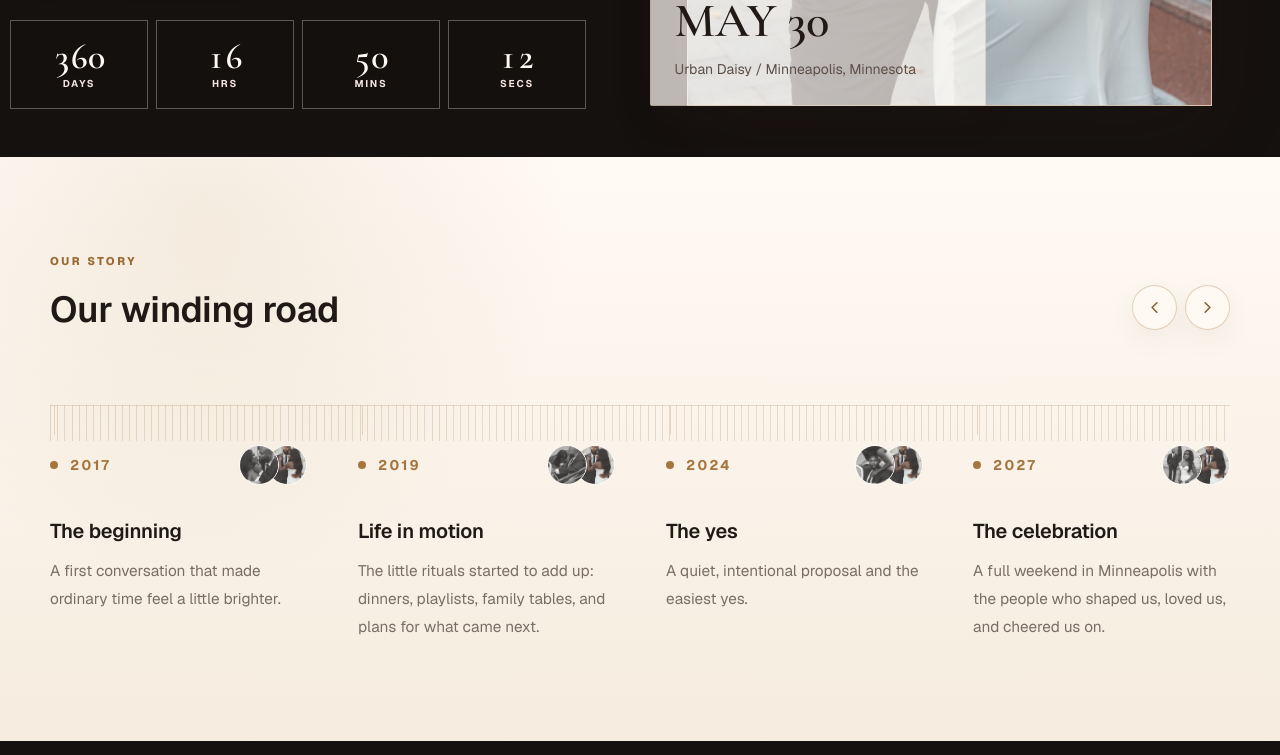
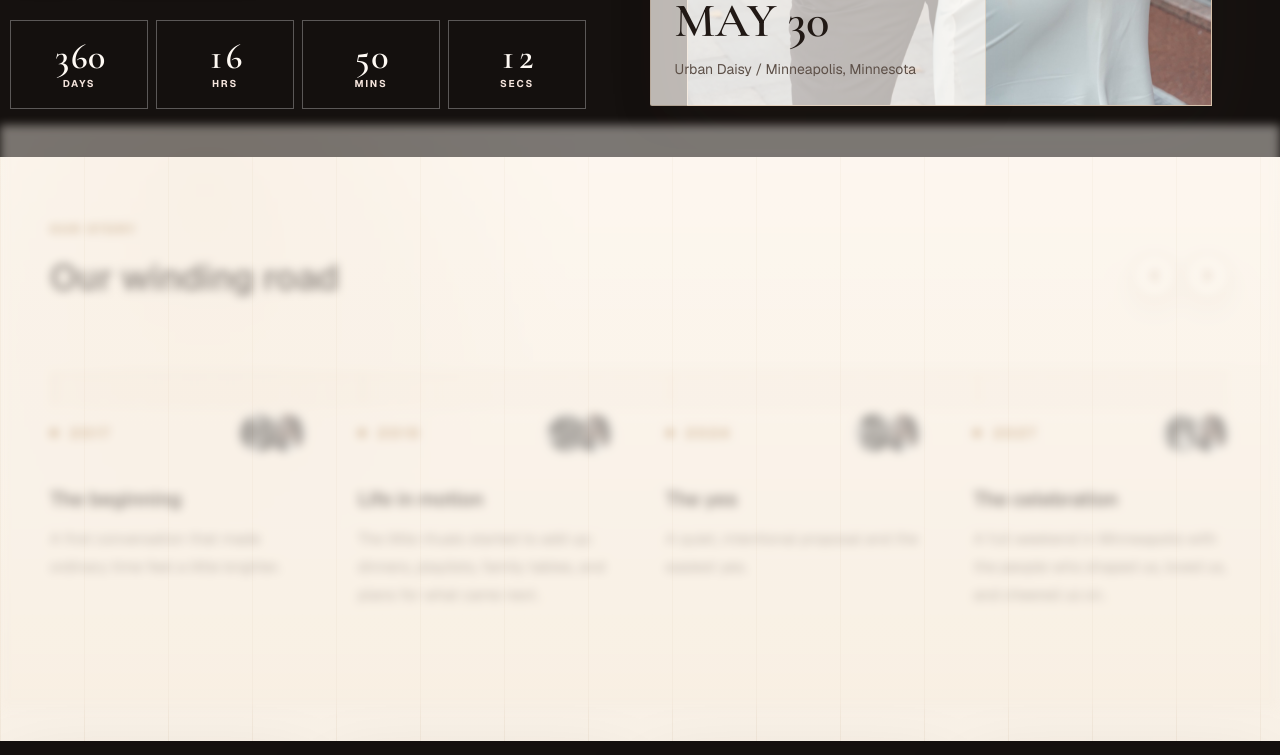
Before and after one commit to andre-rowell/andre-bebe-wedding-site, a Next.js app: page / in a window 1280 px wide. Shown: the part 800-1555 px from the top of the page. Built offline with nearby package versions, Linux system fonts and the light colour scheme; no server answers; the database is empty.

Commit message:
Fix homepage section fade transitions

```diff
--- a/src/app/globals.css
+++ b/src/app/globals.css
@@ -355,6 +355,35 @@ section[id] {
   isolation: isolate;
 }
 
+.guest-flow > section:not(:first-child) {
+  filter: blur(5px);
+  opacity: 0.5;
+  transform: translateY(2.2rem);
+  transition:
+    opacity 720ms cubic-bezier(0.16, 1, 0.3, 1),
+    filter 720ms cubic-bezier(0.16, 1, 0.3, 1),
+    transform 720ms cubic-bezier(0.16, 1, 0.3, 1);
+  will-change: opacity, filter, transform;
+}
+
+.guest-flow > section:not(:first-child)[data-section-focus="active"] {
+  filter: blur(0);
+  opacity: 1;
+  transform: translateY(0);
+}
+
+.guest-flow > section:not(:first-child)[data-section-focus="past"] {
+  filter: blur(5px);
+  opacity: 0.44;
+  transform: translateY(-2rem);
+}
+
+.guest-flow > section:not(:first-child)[data-section-focus="future"] {
+  filter: blur(5px);
+  opacity: 0.48;
+  transform: translateY(2.2rem);
+}
+
 .editorial-title {
   font-family: var(--font-cormorant), Georgia, serif;
   font-size: clamp(2.45rem, 11vw, 5.2rem);
@@ -599,25 +628,6 @@ section[id] {
   }
 }
 
-@keyframes section-crossfade {
-  0% {
-    filter: blur(7px);
-    opacity: 0.58;
-    transform: translateY(3rem);
-  }
-  18%,
-  74% {
-    filter: blur(0);
-    opacity: 1;
-    transform: translateY(0);
-  }
-  100% {
-    filter: blur(6px);
-    opacity: 0.58;
-    transform: translateY(-2.4rem);
-  }
-}
-
 @keyframes image-reveal {
   from {
     clip-path: inset(8% 0 8% 0);
@@ -681,40 +691,6 @@ section[id] {
 
 .float-paper {
   animation: float-paper 6s ease-in-out infinite;
-}
-
-@supports (animation-timeline: view()) {
-  .guest-flow > section:not(:first-child) {
-    animation: section-crossfade 1ms cubic-bezier(0.16, 1, 0.3, 1) both;
-    animation-range: entry 0% exit 100%;
-    animation-timeline: view();
-    will-change: opacity, transform, filter;
-  }
-
-  .guest-flow > section:not(:first-child) .image-frame {
-    animation: image-reveal 1ms cubic-bezier(0.16, 1, 0.3, 1) both;
-    animation-range: entry 8% cover 34%;
-    animation-timeline: view();
-    transform-origin: center;
-    will-change: clip-path, filter, opacity, transform;
-  }
-
-  .guest-flow > section:not(:first-child) .section-frame,
-  .guest-flow > section:not(:first-child) .ruled-card,
-  .guest-flow > section:not(:first-child) .winding-moment,
-  .guest-flow > section:not(:first-child) .celebration-detail {
-    animation: detail-reveal 1ms cubic-bezier(0.16, 1, 0.3, 1) both;
-    animation-range: entry 6% cover 28%;
-    animation-timeline: view();
-    will-change: opacity, transform;
-  }
-
-  .guest-flow > section:not(:first-child) .section-frame:nth-child(2n),
-  .guest-flow > section:not(:first-child) .ruled-card:nth-child(2n),
-  .guest-flow > section:not(:first-child) .winding-moment:nth-child(2n),
-  .guest-flow > section:not(:first-child) .celebration-detail:nth-child(2n) {
-    animation-range: entry 10% cover 32%;
-  }
 }
 
 @supports selector(::details-content) {
--- /dev/null
+++ b/src/components/section-transitions.tsx
@@ -0,0 +1,56 @@
+"use client";
+
+import { useEffect } from "react";
+
+export function SectionTransitions() {
+  useEffect(() => {
+    const sections = Array.from(document.querySelectorAll<HTMLElement>(".guest-flow > section"));
+    if (!sections.length) return;
+
+    let animationFrame = 0;
+
+    const updateSectionFocus = () => {
+      animationFrame = 0;
+      const viewportHeight = window.innerHeight || 1;
+      const focusTop = viewportHeight * 0.36;
+      const focusBottom = viewportHeight * 0.66;
+
+      sections.forEach((section, index) => {
+        if (index === 0) {
+          section.dataset.sectionFocus = "active";
+          return;
+        }
+
+        const rect = section.getBoundingClientRect();
+        const crossesFocusBand = rect.top < focusBottom && rect.bottom > focusTop;
+
+        if (crossesFocusBand) {
+          section.dataset.sectionFocus = "active";
+        } else if (rect.bottom <= focusTop) {
+          section.dataset.sectionFocus = "past";
+        } else {
+          section.dataset.sectionFocus = "future";
+        }
+      });
+    };
+
+    const scheduleUpdate = () => {
+      if (animationFrame) return;
+      animationFrame = window.requestAnimationFrame(updateSectionFocus);
+    };
+
+    updateSectionFocus();
+    const settleTimeout = window.setTimeout(updateSectionFocus, 100);
+    window.addEventListener("scroll", scheduleUpdate, { passive: true });
+    window.addEventListener("resize", scheduleUpdate);
+
+    return () => {
+      window.clearTimeout(settleTimeout);
+      if (animationFrame) window.cancelAnimationFrame(animationFrame);
+      window.removeEventListener("scroll", scheduleUpdate);
+      window.removeEventListener("resize", scheduleUpdate);
+    };
+  }, []);
+
+  return null;
+}
--- a/src/components/site-shell.tsx
+++ b/src/components/site-shell.tsx
@@ -1,5 +1,6 @@
 import Link from "next/link";
 import { CalendarHeart, ChevronDown, Menu } from "lucide-react";
+import { SectionTransitions } from "@/components/section-transitions";
 
 const primaryNav = [
   ["Our Story", "/#story"],
@@ -97,7 +98,10 @@ export function GuestPage({ children }: { children: React.ReactNode }) {
   return (
     <>
       <SiteHeader />
-      <main className="guest-flow">{children}</main>
+      <main className="guest-flow">
+        <SectionTransitions />
+        {children}
+      </main>
       <SiteFooter />
     </>
   );
```
